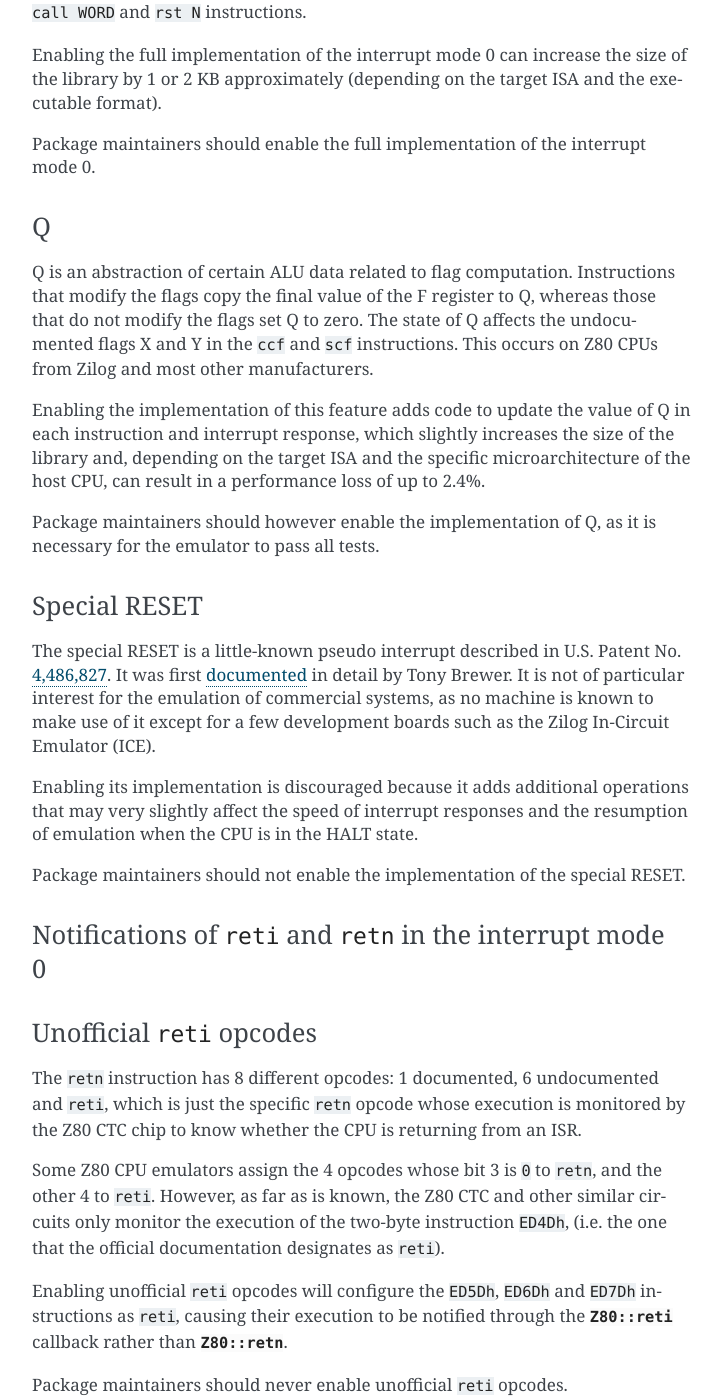
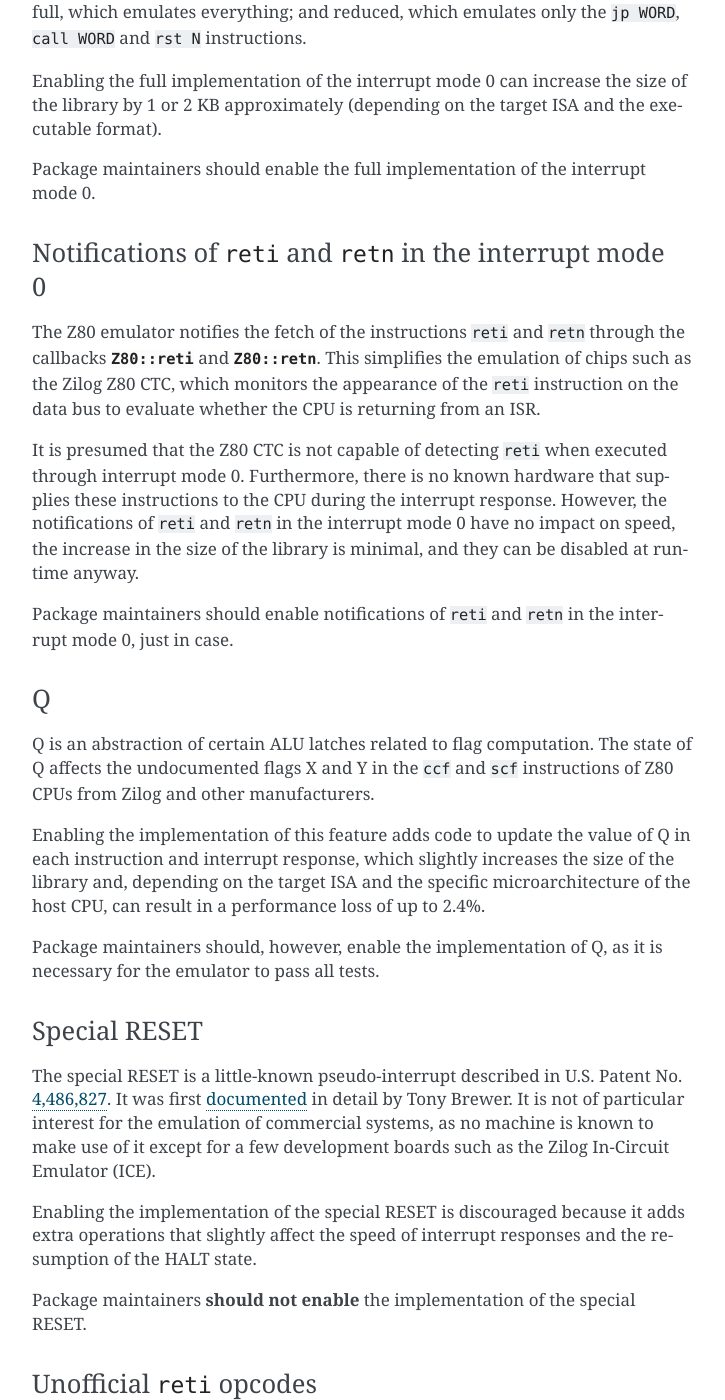
Before and after one commit to redcode/Z80, a Sphinx documentation site: the page built from documentation/Introduction.rst, in a window 1280 px wide and 1400 px high, scrolled down 1286 px. Shown: the whole window, without its empty margins (388-1113 px from the left). Built offline with Sphinx 7.4.7, drawn with Linux system fonts in a browser that asks for light colours; some of the changed text lies outside the part shown.

Commit message:
Documentation WIP.

```diff
--- a/documentation/Integration.rst
+++ b/documentation/Integration.rst
@@ -56,7 +56,7 @@ The source code of the emulator can be configured at compile time by predefining
 
    Predefine this macro to provide a header file that defines the external types and macros used by the emulator, thus preventing your project from depending on `Zeta <https://zeta.st>`_:
 
-   * Macros: ``Z_API_EXPORT``, ``Z_API_IMPORT``, ``Z_EMPTY``, ``Z_EXTERN_C_BEGIN``, ``Z_EXTERN_C_END``, ``Z_INLINE``, ``Z_MEMBER_OFFSET``, ``Z_NULL``, ``Z_UINT8_ROTATE_LEFT``, ``Z_UINT8_ROTATE_RIGHT``, ``Z_UINT16``, ``Z_UINT16_BIG_ENDIAN``, ``Z_UINT32``, ``Z_UINT32_BIG_ENDIAN``, ``Z_UNUSED`` and ``Z_USIZE``.
+   * Macros: ``Z_ALWAYS_INLINE``, ``Z_API_EXPORT``, ``Z_API_IMPORT``, ``Z_EMPTY``, ``Z_EXTERN_C_BEGIN``, ``Z_EXTERN_C_END``, ``Z_MEMBER_OFFSET``, ``Z_NULL``, ``Z_UINT8_ROTATE_LEFT``, ``Z_UINT8_ROTATE_RIGHT``, ``Z_UINT16``, ``Z_UINT16_BIG_ENDIAN``, ``Z_UINT32``, ``Z_UINT32_BIG_ENDIAN``, ``Z_UNUSED`` and ``Z_USIZE``.
 
    * Types: ``zboolean``, ``zsint``, ``zsint8``, ``zuint``, ``zuint8``, ``zuint16``, ``zuint32``, ``zusize``, ``ZInt16`` and ``ZInt32``.
 
--- a/documentation/Introduction.rst
+++ b/documentation/Introduction.rst
@@ -27,61 +27,66 @@ Optional features
 :c:func:`z80_execute`
 ---------------------
 
-This function performs a partial emulation of the Z80 CPU that ignores interrupts and the special RESET. It is somewhat faster than :c:func:`z80_run`, since the main emulation loop does not have to check each iteration for pending interrupts before executing the next instruction.
+This function performs a partial emulation of the Z80 CPU that ignores interrupts and the special RESET. It is somewhat faster than :c:func:`z80_run`, since the emulation loop does not have to check each iteration for pending interrupts before executing the instruction.
 
 Not enabling the implementation of this function allows a slight reduction in the size of the library, but it is usually marginal.
 
-Package maintainers should enable the implementation of this function.
+Package maintainers should enable the implementation of the :c:func:`z80_execute` function.
 
 Interrupt mode 0
 ----------------
 
 The interrupt mode 0 executes an instruction supplied to the CPU via the data bus. Real Z80 chips can execute any instruction, even illegal ones, and also long sequences of ``DDh/FDh`` prefixes, although most existing hardware only uses a few instructions from the control transfer groups.
 
-The library includes two different implementations of this interrupt mode: full, which emulates everything, and reduced, which emulates only the ``jp WORD``, ``call WORD`` and ``rst N`` instructions.
+The Z80 library includes two different implementations of this interrupt mode: full, which emulates everything; and reduced, which emulates only the ``jp WORD``, ``call WORD`` and ``rst N`` instructions.
 
 Enabling the full implementation of the interrupt mode 0 can increase the size of the library by 1 or 2 KB approximately (depending on the target ISA and the executable format).
 
 Package maintainers should enable the full implementation of the interrupt mode 0.
 
+Notifications of ``reti`` and ``retn`` in the interrupt mode 0
+--------------------------------------------------------------
+
+The Z80 emulator notifies the fetch of the instructions ``reti`` and ``retn`` through the callbacks :c:data:`Z80::reti<Z80.reti>` and :c:data:`Z80::retn<Z80.retn>`. This simplifies the emulation of chips such as the Zilog Z80 CTC, which monitors the appearance of the ``reti`` instruction on the data bus to evaluate whether the CPU is returning from an ISR.
+
+It is presumed that the Z80 CTC is not capable of detecting ``reti`` when executed through interrupt mode 0. Furthermore, there is no known hardware that supplies these instructions to the CPU during the interrupt response. However, the notifications of ``reti`` and ``retn`` in the interrupt mode 0 have no impact on speed, the increase in the size of the library is minimal, and they can be disabled at runtime anyway.
+
+Package maintainers should enable notifications of ``reti`` and ``retn`` in the interrupt mode 0, just in case.
+
 Q
 -
 
-Q is an abstraction of certain ALU data related to flag computation. Instructions that modify the flags copy the final value of the F register to Q, whereas those that do not modify the flags set Q to zero. The state of Q affects the undocumented flags X and Y in the ``ccf`` and ``scf`` instructions. This occurs on Z80 CPUs from Zilog and most other manufacturers.
+Q is an abstraction of certain ALU latches related to flag computation. The state of Q affects the undocumented flags X and Y in the ``ccf`` and ``scf`` instructions of Z80 CPUs from Zilog and other manufacturers.
 
 Enabling the implementation of this feature adds code to update the value of Q in each instruction and interrupt response, which slightly increases the size of the library and, depending on the target ISA and the specific microarchitecture of the host CPU, can result in a performance loss of up to 2.4%.
 
-Package maintainers should however enable the implementation of Q, as it is necessary for the emulator to pass all tests.
+Package maintainers should, however, enable the implementation of Q, as it is necessary for the emulator to pass all tests.
 
 Special RESET
 -------------
 
-The special RESET is a little-known pseudo interrupt described in U.S. Patent No. `4,486,827 <https://zxe.io/depot/patents/US4486827.pdf>`_. It was first `documented <http://www.primrosebank.net/computers/z80/z80_special_reset.htm>`_ in detail by Tony Brewer. It is not of particular interest for the emulation of commercial systems, as no machine is known to make use of it except for a few development boards such as the Zilog In-Circuit Emulator (ICE).
+The special RESET is a little-known pseudo-interrupt described in U.S. Patent No. `4,486,827 <https://zxe.io/depot/patents/US4486827.pdf>`_. It was first `documented <http://www.primrosebank.net/computers/z80/z80_special_reset.htm>`_ in detail by Tony Brewer. It is not of particular interest for the emulation of commercial systems, as no machine is known to make use of it except for a few development boards such as the Zilog In-Circuit Emulator (ICE).
 
-Enabling its implementation is discouraged because it adds additional operations that may very slightly affect the speed of interrupt responses and the resumption of emulation when the CPU is in the HALT state.
+Enabling the implementation of the special RESET is discouraged because it adds extra operations that slightly affect the speed of interrupt responses and the resumption of the HALT state.
 
-Package maintainers should not enable the implementation of the special RESET.
-
-
-Notifications of ``reti`` and ``retn`` in the interrupt mode 0
---------------------------------------------------------------
+Package maintainers **should not enable** the implementation of the special RESET.
 
 Unofficial ``reti`` opcodes
 ---------------------------
 
 The ``retn`` instruction has 8 different opcodes: 1 documented, 6 undocumented and ``reti``, which is just the specific ``retn`` opcode whose execution is monitored by the Z80 CTC chip to know whether the CPU is returning from an ISR.
 
-Some Z80 CPU emulators assign the 4 opcodes whose bit 3 is ``0`` to ``retn``, and the other 4 to ``reti``. However, as far as is known, the Z80 CTC and other similar circuits only monitor the execution of the two-byte instruction ``ED4Dh``, (i.e. the one that the official documentation designates as ``reti``).
+Some Z80 CPU emulators assign the 4 opcodes whose bit 3 is ``0`` to ``retn``, and the other 4 to ``reti``. However, as far as is known, the Z80 CTC and other similar circuits only monitor the execution of the two-byte instruction ``ED4Dh`` (i.e. the instruction that the official documentation designates as ``reti``).
 
-Enabling unofficial ``reti`` opcodes will configure the ``ED5Dh``, ``ED6Dh`` and ``ED7Dh`` instructions as ``reti``, causing their execution to be notified through the :c:data:`Z80::reti<Z80.reti>` callback rather than :c:data:`Z80::retn<Z80.retn>`.
+Enabling unofficial ``reti`` opcodes will configure the instructions ``ED5Dh``, ``ED6Dh`` and ``ED7Dh`` as ``reti``, causing their execution to be notified through the :c:data:`Z80::reti<Z80.reti>` callback rather than :c:data:`Z80::retn<Z80.retn>`.
 
-Package maintainers should never enable unofficial ``reti`` opcodes.
+Package maintainers should **never enable** unofficial ``reti`` opcodes.
 
 Zilog NMOS bug of the ``ld a,i`` and ``ld a,r`` instructions
 ------------------------------------------------------------
 
-The Z80 CPU models that use NMOS technology have a bug which causes the P/V flag to be reset when a maskable interrupt is accepted during the execution of these instructions. This affects processors manufactured by Zilog, second sources, NEC and can also be found in CMOS models from SGS-Thomson (and possibly other companies).
+The Z80 CPU models that use NMOS technology have a bug that causes the P/V flag to be reset when a maskable interrupt is accepted during the execution of these instructions. This affects processors manufactured by Zilog, second sources, NEC and can also be found in CMOS models from SGS-Thomson (and possibly other companies).
 
-Enabling the implementation of this bug adds code inside the maskable interrupt response to check whether or not the previous instruction was ``ld a,i`` or ``ld a,r``, thus making it slightly slower.
+Enabling the implementation of this bug adds code in the maskable interrupt response to check whether or not the previous instruction was ``ld a,i`` or ``ld a,r``, thus making the interrupt response slightly slower.
 
-Package maintainers should enable the implementation of this bug, as there are firmware and software that depend on it.
+Package maintainers should, however, enable the implementation of this bug, as there is firmware and software that depend on it.
```
